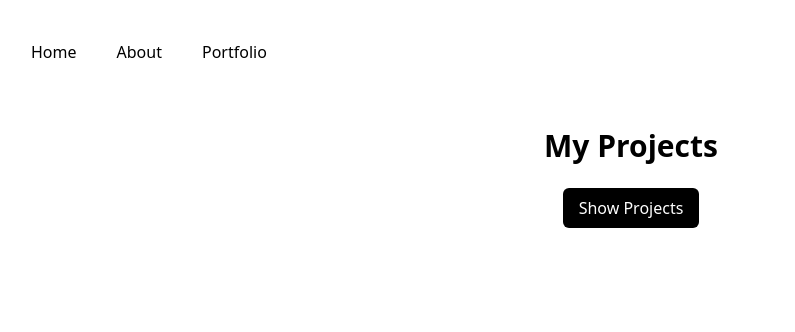
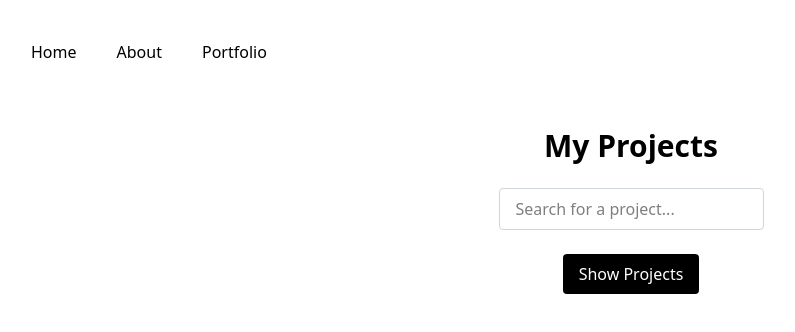
Before and after one commit to raymond-chao/react-project, a React (Vite) app: page /portfolio in a window 1280 px wide. Shown: the top 332 px of the page, without its empty margins (9-804 px from the left). Built offline with nearby package versions, Linux system fonts and the light colour scheme.

Commit message:
projectList update

```diff
--- a/src/Pages/Portfolio.jsx
+++ b/src/Pages/Portfolio.jsx
@@ -5,6 +5,7 @@ import Popup from '../components/Popup.jsx';
 function Portfolio() {
   const [selectedProject, setSelectedProject] = useState(null);
   const [showProjects, setShowProjects] = useState(false);
+  const [searchTerm, setSearchTerm] = useState("");
 
   const handleProjectClick = (project) => {
     setSelectedProject(project);
@@ -15,29 +16,42 @@ function Portfolio() {
   };
 
   const toggleProjects = () => {
-    setShowProjects(prevState => !prevState);
+    setShowProjects((prevState) => !prevState);
+  };
+
+  const handleSearchChange = (e) => {
+    setSearchTerm(e.target.value);
   };
 
   return (
     <div className="flex flex-col items-center p-6">
       <h1 className="text-3xl font-bold mb-6">My Projects</h1>
 
+      <input
+        type="text"
+        value={searchTerm}
+        onChange={handleSearchChange}
+        placeholder="Search for a project..."
+        className="mb-6 px-4 py-2 border border-gray-300 rounded"
+      />
 
       <button
-      onClick={toggleProjects}
-      className="bg-black text-white px-4 py-2 rounded-md mb-6"
+        onClick={toggleProjects}
+        className="mb-6 px-4 py-2 bg-black text-white rounded"
       >
-      {showProjects ? 'Hide Projects' : 'Show Projects'}
+        {showProjects ? 'Hide Projects' : 'Show Projects'}
       </button>
 
-      <div className="w-full max-w-4xl space-y-6">
+      {showProjects && (
+        <div className="w-full max-w-4xl space-y-6">
+          <ProjectsList
+            onProjectClick={handleProjectClick}
+            searchTerm={searchTerm}
+          />
+        </div>
+      )}
 
-        {showProjects && <ProjectsList onProjectClick={handleProjectClick} />}
-      </div>
-
-      {selectedProject && (
-        <Popup project={selectedProject} onClose={closePopup} />
-      )}
+      {selectedProject && <Popup project={selectedProject} onClose={closePopup} />}
     </div>
   );
 }
```
